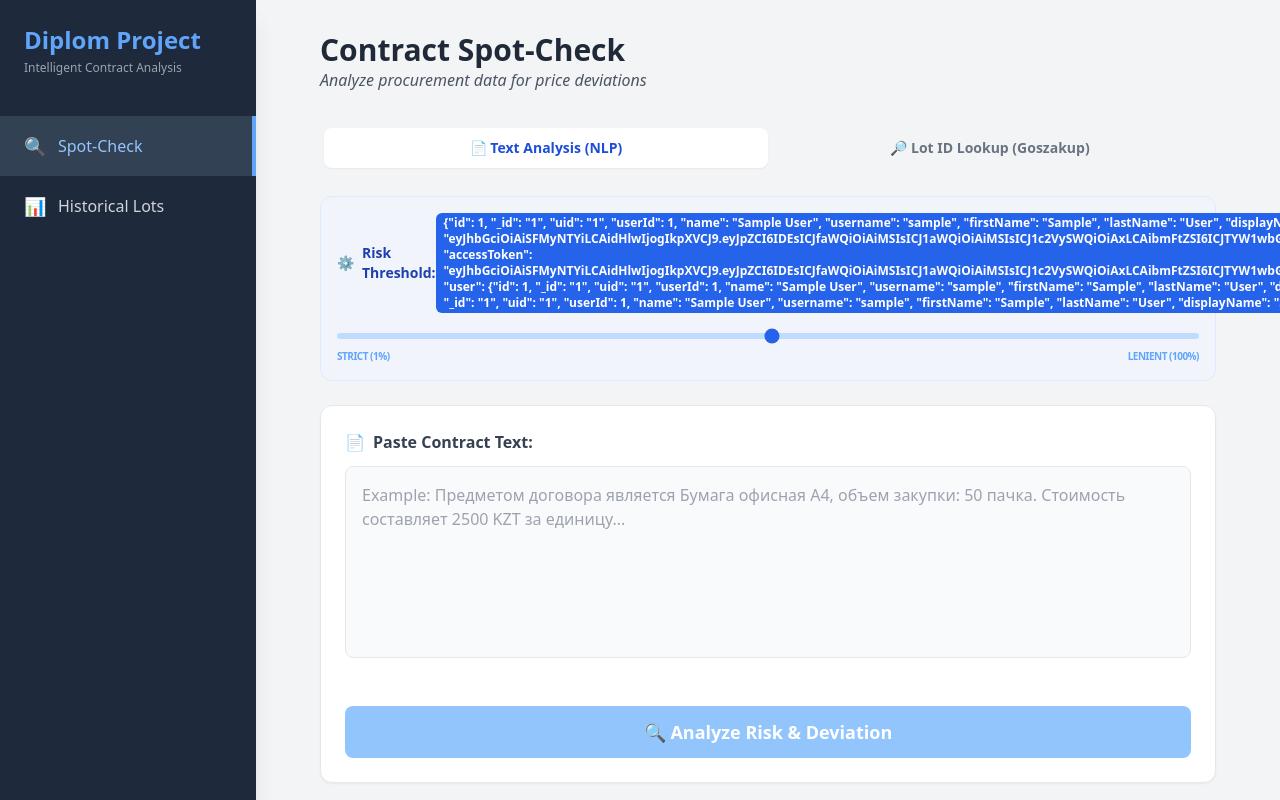
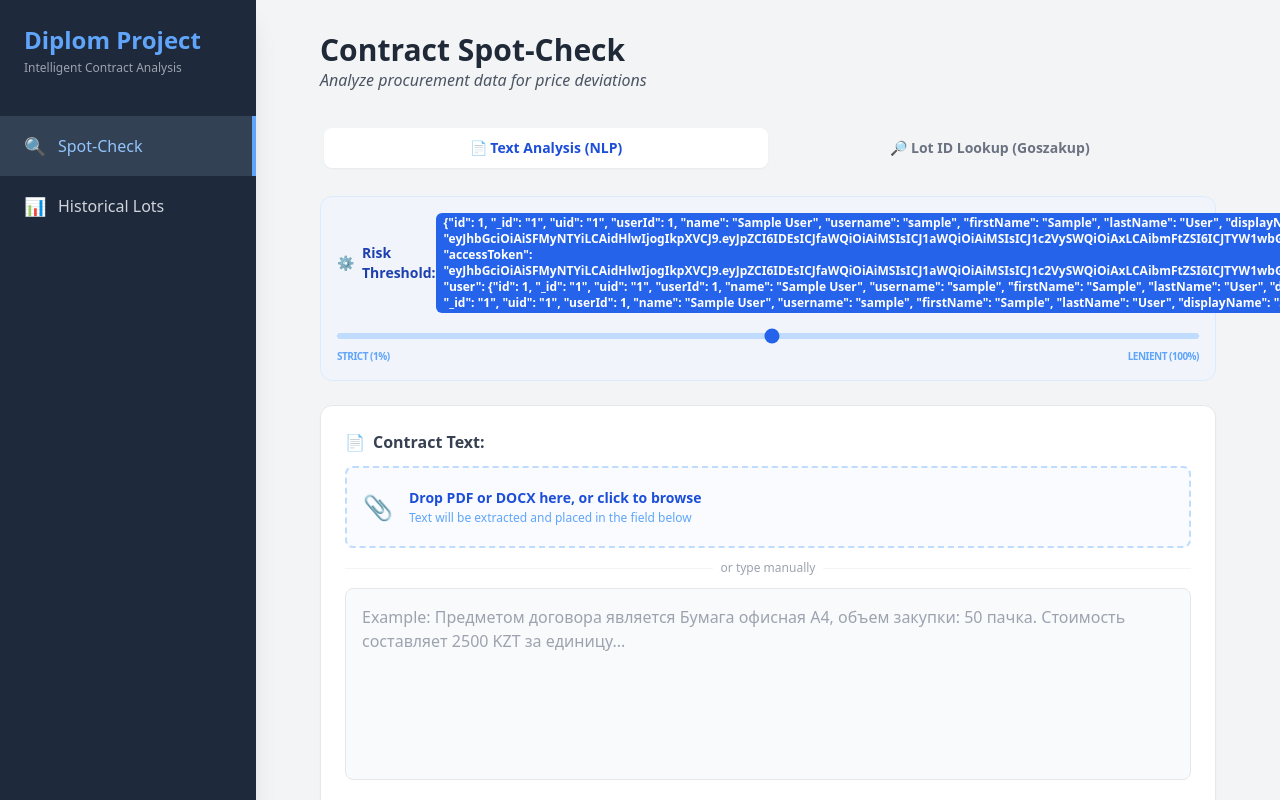
Before and after one commit to Bex7878/diplom, a React (Vite) app in the folder frontend/: page / in a window 1280 px wide. Shown: the top 800 px of the page. Built offline with nearby package versions, Linux system fonts and the light colour scheme; sample sign-in values are in the browser's storage.

Commit message:
new feat: add PDF/DOCX file upload to SpotCheck

```diff
--- a/frontend/package.json
+++ b/frontend/package.json
@@ -12,6 +12,8 @@
     "axios": "^1.15.2",
     "html2canvas": "^1.4.1",
     "jspdf": "^4.2.1",
+    "mammoth": "^1.12.0",
+    "pdfjs-dist": "^5.7.284",
     "react": "^18.2.0",
     "react-dom": "^18.2.0",
     "react-router-dom": "^7.14.2"
--- a/frontend/src/SpotCheck.jsx
+++ b/frontend/src/SpotCheck.jsx
@@ -1,6 +1,13 @@
 import React, { useState, useRef, useEffect } from 'react';
 import html2canvas from 'html2canvas';
 import jsPDF from 'jspdf';
+import * as pdfjsLib from 'pdfjs-dist';
+import mammoth from 'mammoth';
+
+pdfjsLib.GlobalWorkerOptions.workerSrc = new URL(
+    'pdfjs-dist/build/pdf.worker.min.mjs',
+    import.meta.url,
+).toString();
 
 const SpotCheck = () => {
     const [mode, setMode] = useState('text'); // 'text' | 'lot'
@@ -20,7 +27,9 @@ const SpotCheck = () => {
 
     const textResultsRef = useRef(null);
     const lotResultRef = useRef(null);
+    const fileInputRef = useRef(null);
     const [draftSaved, setDraftSaved] = useState(false);
+    const [fileStatus, setFileStatus] = useState({ state: 'idle', name: '' });
 
     // Load draft on mount
     useEffect(() => {
@@ -135,11 +144,58 @@ const SpotCheck = () => {
         }
     };
 
+    const parseFile = async (file) => {
+        const isPdf = file.type === 'application/pdf';
+        const isDocx = file.name.endsWith('.docx') ||
+            file.type === 'application/vnd.openxmlformats-officedocument.wordprocessingml.document';
+
+        if (!isPdf && !isDocx) {
+            setFileStatus({ state: 'error', name: file.name, msg: 'Only PDF and DOCX files are supported.' });
+            return;
+        }
+
+        setFileStatus({ state: 'parsing', name: file.name });
+        try {
+            const arrayBuffer = await file.arrayBuffer();
+            let extracted = '';
+
+            if (isPdf) {
+                const pdf = await pdfjsLib.getDocument({ data: arrayBuffer }).promise;
+                for (let i = 1; i <= pdf.numPages; i++) {
+                    const page = await pdf.getPage(i);
+                    const content = await page.getTextContent();
+                    extracted += content.items.map(item => item.str).join(' ') + '\n';
+                }
+            } else {
+                const result = await mammoth.extractRawText({ arrayBuffer });
+                extracted = result.value;
+            }
+
+            setText(extracted.trim());
+            setFileStatus({ state: 'done', name: file.name });
+        } catch {
+            setFileStatus({ state: 'error', name: file.name, msg: 'Failed to parse file. Try copying the text manually.' });
+        }
+    };
+
+    const handleFileDrop = (e) => {
+        e.preventDefault();
+        const file = e.dataTransfer.files[0];
+        if (file) parseFile(file);
+    };
+
+    const handleFileInput = (e) => {
+        const file = e.target.files[0];
+        if (file) parseFile(file);
+        e.target.value = '';
+    };
+
     const handleModeSwitch = (newMode) => {
         setMode(newMode);
         setError(null);
         setResults([]);
         setLotResult(null);
+        setFileStatus({ state: 'idle', name: '' });
     };
 
     return (
@@ -201,8 +257,66 @@ const SpotCheck = () => {
             {mode === 'text' && (
                 <div className="bg-white rounded-xl shadow-sm border border-gray-200 p-6 mb-8 transition-all hover:shadow-md">
                     <label className="block text-gray-700 font-bold mb-3 flex items-center">
-                        <span className="mr-2 text-blue-500">📄</span> Paste Contract Text:
+                        <span className="mr-2 text-blue-500">📄</span> Contract Text:
                     </label>
+
+                    {/* File upload zone */}
+                    <div
+                        onDragOver={(e) => e.preventDefault()}
+                        onDrop={handleFileDrop}
+                        onClick={() => fileInputRef.current?.click()}
+                        className="cursor-pointer border-2 border-dashed border-blue-200 hover:border-blue-400 bg-blue-50/40 hover:bg-blue-50 rounded-lg px-4 py-5 mb-3 flex items-center gap-4 transition-all select-none"
+                    >
+                        <input
+                            ref={fileInputRef}
+                            type="file"
+                            accept=".pdf,.docx,application/pdf,application/vnd.openxmlformats-officedocument.wordprocessingml.document"
+                            onChange={handleFileInput}
+                            className="hidden"
+                        />
+                        <span className="text-2xl">
+                            {fileStatus.state === 'parsing' ? '⏳' :
+                             fileStatus.state === 'done'    ? '✅' :
+                             fileStatus.state === 'error'   ? '❌' : '📎'}
+                        </span>
+                        <div className="flex-1 min-w-0">
+                            {fileStatus.state === 'idle' && (
+                                <>
+                                    <p className="text-sm font-bold text-blue-700">Drop PDF or DOCX here, or click to browse</p>
+                                    <p className="text-xs text-blue-400 mt-0.5">Text will be extracted and placed in the field below</p>
+                                </>
+                            )}
+                            {fileStatus.state === 'parsing' && (
+                                <p className="text-sm font-bold text-blue-600 animate-pulse">Parsing {fileStatus.name}…</p>
+                            )}
+                            {fileStatus.state === 'done' && (
+                                <>
+                                    <p className="text-sm font-bold text-green-700 truncate">{fileStatus.name}</p>
+                                    <p className="text-xs text-green-500 mt-0.5">Text extracted — review below before analyzing</p>
+                                </>
+                            )}
+                            {fileStatus.state === 'error' && (
+                                <>
+                                    <p className="text-sm font-bold text-red-600 truncate">{fileStatus.name}</p>
+                                    <p className="text-xs text-red-400 mt-0.5">{fileStatus.msg}</p>
+                                </>
+                            )}
+                        </div>
+                        {fileStatus.state !== 'idle' && (
+                            <button
+                                onClick={(e) => { e.stopPropagation(); setFileStatus({ state: 'idle', name: '' }); }}
+                                className="text-gray-300 hover:text-gray-500 text-lg leading-none"
+                                title="Clear"
+                            >×</button>
+                        )}
+                    </div>
+
+                    <div className="flex items-center gap-2 mb-3">
+                        <div className="flex-1 h-px bg-gray-100" />
+                        <span className="text-xs text-gray-400 font-medium">or type manually</span>
+                        <div className="flex-1 h-px bg-gray-100" />
+                    </div>
+
                     <textarea
                         className="w-full h-48 p-4 bg-gray-50 border border-gray-200 rounded-lg focus:ring-2 focus:ring-blue-500 focus:border-blue-500 outline-none transition-all resize-none"
                         placeholder="Example: Предметом договора является Бумага офисная А4, объем закупки: 50 пачка. Стоимость составляет 2500 KZT за единицу..."
```
Also changed, not shown: 1 other file (tests, documents, lock files or other folders).
